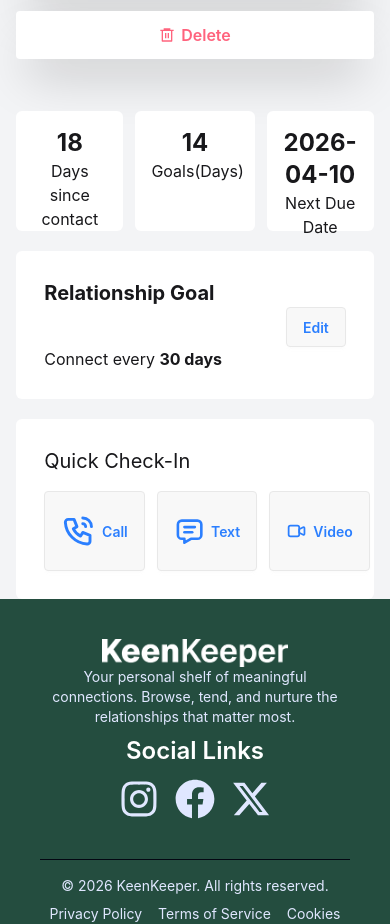
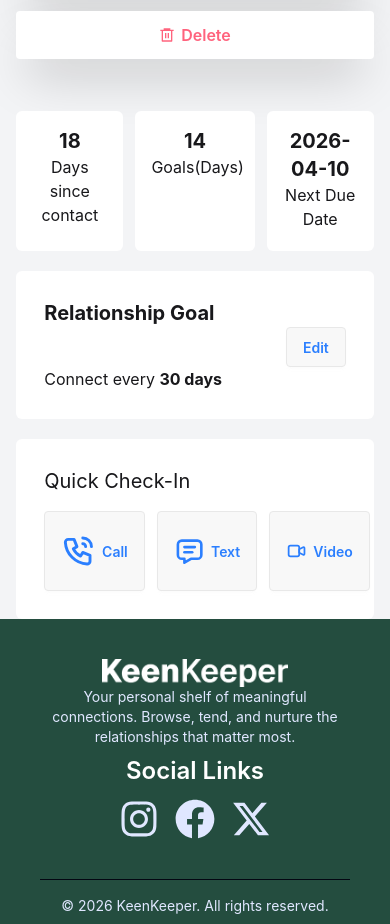
Before and after one commit to mdswoponsheik/phassignment7, a React (Vite) app: page /friendsDetails/1 in a window 390 px wide. Shown: the part 821-1745 px from the top of the page. Built offline with nearby package versions, Linux system fonts and the light colour scheme.

Commit message:
responsive delails page

```diff
--- a/src/Pages/FriendsDetails/FriendsDetails.jsx
+++ b/src/Pages/FriendsDetails/FriendsDetails.jsx
@@ -67,16 +67,16 @@ const FriendsDetails = () => {
           </div>
           <div className="">
             <div className="flex justify-between gap-3">
-              <div className="bg-white shadow-gray-400 p-4 rounded-md h-30 text-center w-1/3">
-                <p className='text-2xl font-bold '>{expectedFriend.days_since_contact}</p>
+              <div className="bg-white shadow-gray-400 p-4 rounded-md h-35 sm:h-30 text-center w-1/3">
+                <p className='text-xl sm:text-2xl font-bold '>{expectedFriend.days_since_contact}</p>
                 <p>Days since contact</p>
               </div>
-              <div className="bg-white shadow-gray-400 p-4 rounded-md h-30 text-center w-1/3">
-                <p className='text-2xl font-bold '>{expectedFriend.goal}</p>
+              <div className="bg-white shadow-gray-400 p-4 rounded-md h-35 sm:h-30 text-center w-1/3">
+                <p className=' text-xl sm:text-2xl font-bold '>{expectedFriend.goal}</p>
                 <p>Goals(Days)</p>
               </div>
-              <div className="bg-white shadow-gray-400 p-4 rounded-md h-30 text-center w-1/3">
-                <p className='text-2xl font-bold '>{expectedFriend.next_due_date}</p>
+              <div className="bg-white shadow-gray-400 p-4 rounded-md h-35 sm:h-30 text-center w-1/3">
+                <p className='text-xl sm:text-2xl font-bold '>{expectedFriend.next_due_date}</p>
                 <p>Next Due Date</p>
               </div>
             </div>
```
